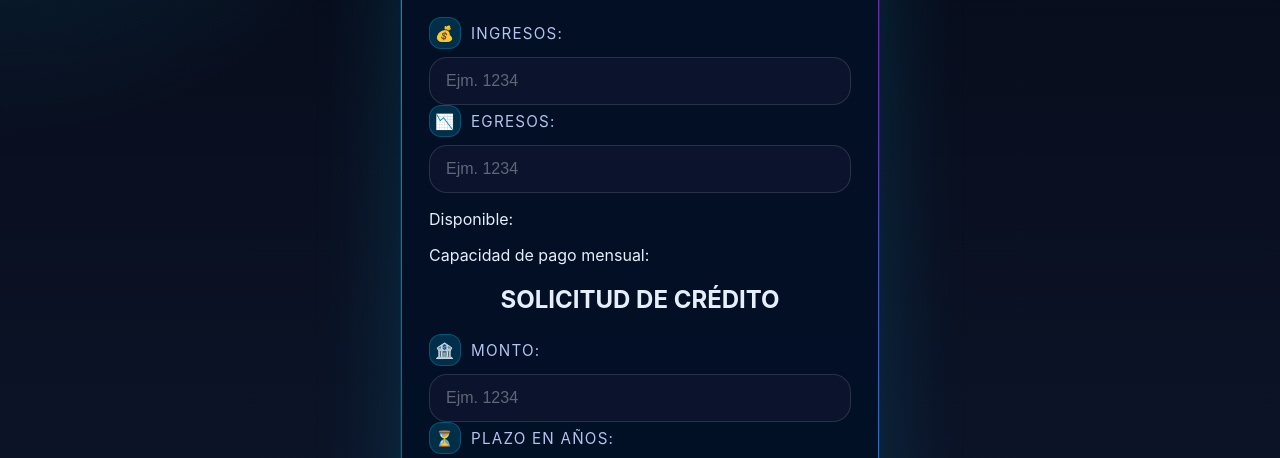
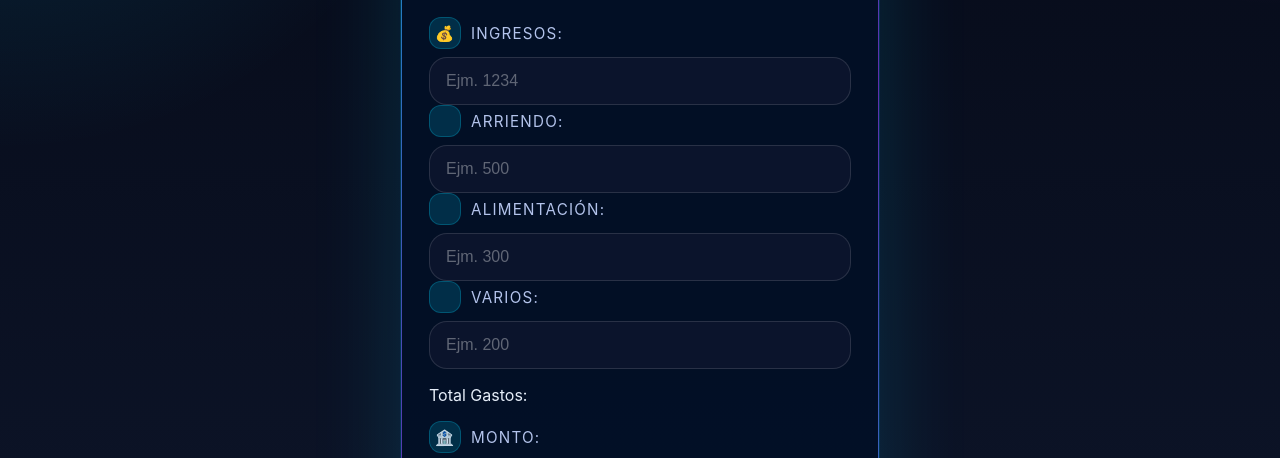
Before and after one commit to Norfolllk/simulador_de_credito, a plain HTML site: page index.html in a window 1280 px wide. Shown: the part 319-777 px from the top of the page. Drawn offline with Linux system fonts and the light colour scheme.

Commit message:
E1.P3 REEMPLAZAR DATOS FORMULARIO

```diff
--- a/index.html
+++ b/index.html
@@ -20,13 +20,16 @@
         <label for="txtIngresos"><span class="label-icon icon-ingresos"></span> Ingresos:</label>
         <input type="text" id="txtIngresos" placeholder="Ejm. 1234">
 
-        <label for="txtEgresos"><span class="label-icon icon-egresos"></span> Egresos:</label>
-        <input type="text" id="txtEgresos" placeholder="Ejm. 1234">
+        <label for="txtArriendo"><span class="label-icon icon-arriendo"></span> Arriendo:</label>
+        <input type="text" id="txtArriendo" placeholder="Ejm. 500">
 
-        <p>Disponible: <span id="spnDisponible"></span></p>
-        <p>Capacidad de pago mensual: <span id="spnCapacidadPago"></span></p>
+        <label for="txtAlimentacion"><span class="label-icon icon-alimentacion"></span> Alimentación:</label>
+        <input type="text" id="txtAlimentacion" placeholder="Ejm. 300">
 
-        <h2>SOLICITUD DE CRÉDITO</h2>
+        <label for="txtVarios"><span class="label-icon icon-varios"></span> Varios:</label>
+        <input type="text" id="txtVarios" placeholder="Ejm. 200">
+
+        <p>Total Gastos: <span id="spnTotalGastos"></span></p>
         <label for="txtMonto"><span class="label-icon icon-monto"></span> Monto:</label>
         <input type="text" id="txtMonto" placeholder="Ejm. 1234">
 
```
